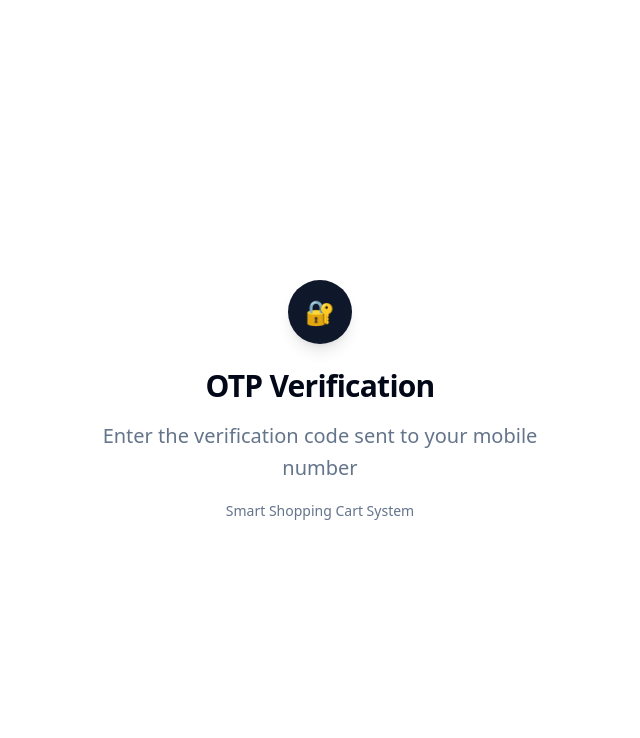
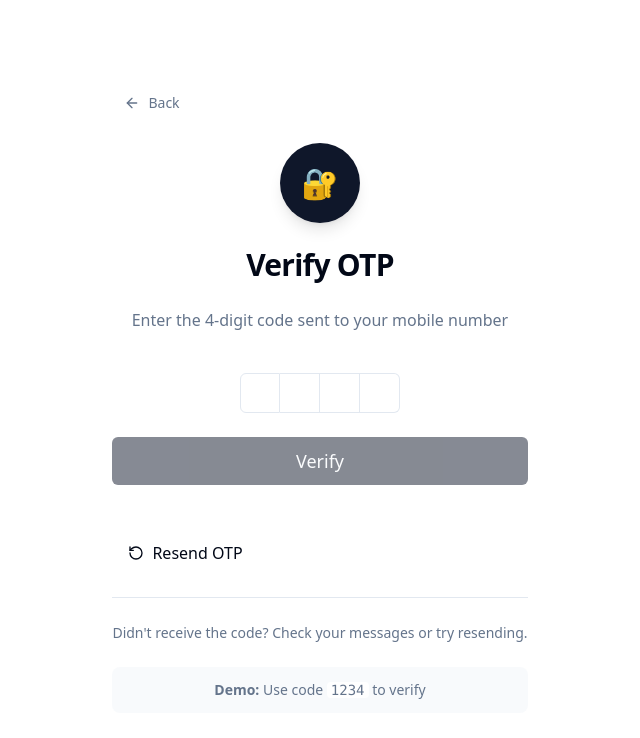
Before and after one commit to Lalith0604/shopping-buddy-mobile-app, a React (Vite) app: page /otp in a window 1280 px wide. Shown: the top 738 px of the page, without its empty margins (320-960 px from the left). Built offline with nearby package versions, Linux system fonts and the light colour scheme.

Commit message:
feat: Implement OTP verification screen
Adds the OTP verification screen with input validation, dummy OTP check, and navigation to the main app on success. Includes styling, loading state, and error handling.

```diff
--- a/src/screens/OTPScreen.tsx
+++ b/src/screens/OTPScreen.tsx
@@ -1,16 +1,155 @@
 
-import React from 'react';
-import ScreenPlaceholder from '../components/ScreenPlaceholder';
+import React, { useState, useRef, useEffect } from 'react';
+import { useNavigate } from 'react-router-dom';
 import AppLayout from '../components/AppLayout';
+import { Button } from '../components/base/Button';
+import { InputOTP, InputOTPGroup, InputOTPSlot } from '../components/ui/input-otp';
+import { H2, Body, BodySmall } from '../components/base/Typography';
+import { layouts, animations } from '../theme/styles';
+import { cn } from '../lib/utils';
+import { toast } from '@/components/ui/sonner';
+import { ArrowLeft, RotateCcw } from 'lucide-react';
 
 const OTPScreen: React.FC = () => {
+  const [otp, setOtp] = useState('');
+  const [isLoading, setIsLoading] = useState(false);
+  const [error, setError] = useState('');
+  const navigate = useNavigate();
+
+  const DUMMY_OTP = '1234';
+  const isComplete = otp.length === 4;
+
+  const handleOtpChange = (value: string) => {
+    setOtp(value);
+    if (error) setError(''); // Clear error when user starts typing
+  };
+
+  const handleVerify = async () => {
+    if (!isComplete) return;
+
+    setIsLoading(true);
+    setError('');
+
+    // Simulate API request delay
+    await new Promise(resolve => setTimeout(resolve, 1000));
+
+    if (otp === DUMMY_OTP) {
+      toast('Verification successful! Welcome to SmartCart');
+      navigate('/home');
+    } else {
+      setError('Invalid OTP. Please try again.');
+      setOtp(''); // Clear input on error
+    }
+
+    setIsLoading(false);
+  };
+
+  const handleResendOtp = () => {
+    toast('OTP resent to your mobile number');
+    setOtp('');
+    setError('');
+  };
+
+  const handleBackToMobile = () => {
+    navigate('/welcome');
+  };
+
   return (
     <AppLayout showCart={false}>
-      <ScreenPlaceholder
-        title="OTP Verification"
-        subtitle="Enter the verification code sent to your mobile number"
-        icon="🔐"
-      />
+      <div className={cn(layouts.screenContainer, layouts.centeredColumn, 'px-6')}>
+        <div className={cn("text-center space-y-6 max-w-md mx-auto", animations.fadeIn)}>
+          {/* Back Button */}
+          <div className="flex justify-start w-full mb-4">
+            <Button
+              variant="ghost"
+              size="sm"
+              onClick={handleBackToMobile}
+              className="flex items-center gap-2 text-muted-foreground hover:text-foreground"
+            >
+              <ArrowLeft className="w-4 h-4" />
+              Back
+            </Button>
+          </div>
+
+          {/* App Icon */}
+          <div className="w-20 h-20 bg-primary rounded-full flex items-center justify-center mx-auto mb-8 shadow-lg">
+            <span className="text-white text-3xl font-bold">🔐</span>
+          </div>
+
+          {/* Title */}
+          <H2 className="text-foreground mb-2">
+            Verify OTP
+          </H2>
+
+          {/* Subtitle */}
+          <Body className="text-muted-foreground max-w-sm mx-auto mb-8">
+            Enter the 4-digit code sent to your mobile number
+          </Body>
+
+          {/* OTP Input Section */}
+          <div className="space-y-6">
+            <div className="flex flex-col items-center space-y-4">
+              <InputOTP
+                maxLength={4}
+                value={otp}
+                onChange={handleOtpChange}
+                disabled={isLoading}
+              >
+                <InputOTPGroup>
+                  <InputOTPSlot index={0} />
+                  <InputOTPSlot index={1} />
+                  <InputOTPSlot index={2} />
+                  <InputOTPSlot index={3} />
+                </InputOTPGroup>
+              </InputOTP>
+
+              {/* Error Message */}
+              {error && (
+                <BodySmall className="text-destructive text-center">
+                  {error}
+                </BodySmall>
+              )}
+            </div>
+
+            {/* Verify Button */}
+            <Button
+              onClick={handleVerify}
+              disabled={!isComplete || isLoading}
+              className="w-full"
+              size="lg"
+            >
+              {isLoading ? 'Verifying...' : 'Verify'}
+            </Button>
+          </div>
+
+          {/* Additional Actions */}
+          <div className="space-y-4 pt-6">
+            <Button
+              variant="ghost"
+              onClick={handleResendOtp}
+              disabled={isLoading}
+              className="flex items-center gap-2"
+            >
+              <RotateCcw className="w-4 h-4" />
+              Resend OTP
+            </Button>
+          </div>
+
+          {/* Footer Text */}
+          <div className="mt-8 pt-6 border-t border-border">
+            <BodySmall className="text-muted-foreground text-center">
+              Didn't receive the code? Check your messages or try resending.
+            </BodySmall>
+          </div>
+
+          {/* Debug Info (for development) */}
+          <div className="mt-4 p-3 bg-muted/50 rounded-lg">
+            <BodySmall className="text-muted-foreground text-center">
+              <strong>Demo:</strong> Use code <span className="font-mono bg-background px-1 rounded">1234</span> to verify
+            </BodySmall>
+          </div>
+        </div>
+      </div>
     </AppLayout>
   );
 };
```
